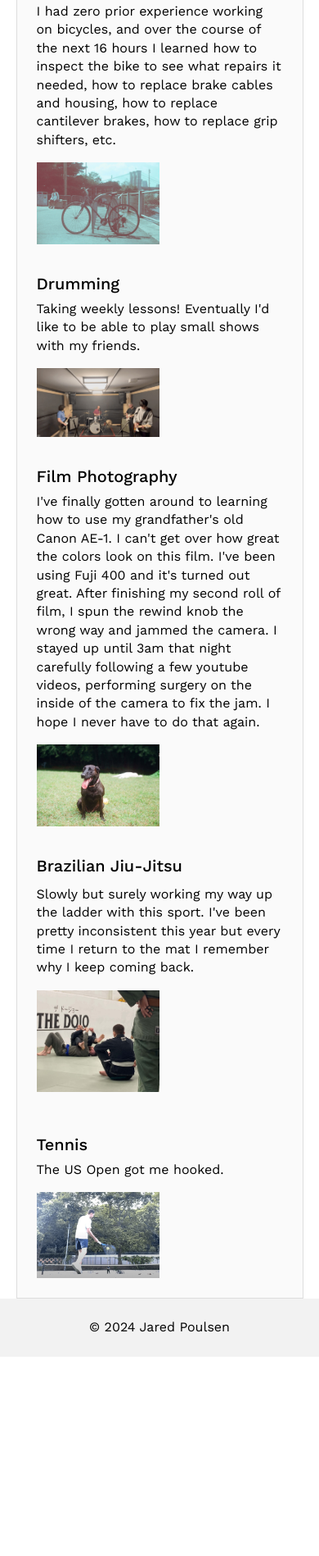
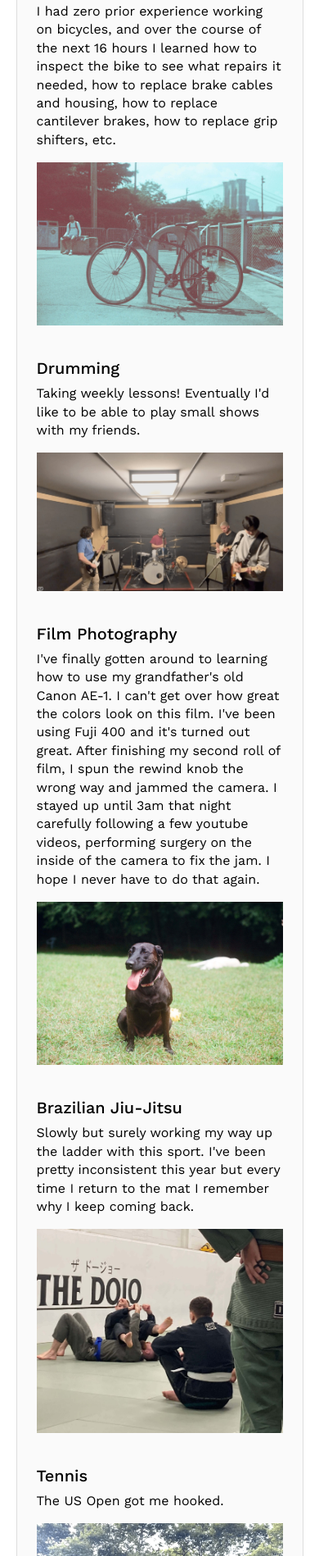
Before and after one commit to jpdesignerdev/portfolio, a plain HTML site: page about.html in a window 390 px wide. Shown: the part 1355-3253 px from the top of the page at 82% size. Before the commit the page ends 3010 px from the top, so only its background shows below. Drawn offline with Linux system fonts and the light colour scheme.

Commit message:
fix bugs

```diff
--- a/about.html
+++ b/about.html
@@ -90,40 +90,27 @@
                 <div>
                     <h3>Bike Repair & Cycling</h3>
                     <p style="margin-bottom: 0px;">In early August of 2024, my bicycle of 12 years was stolen outside of my apartment. The bike was a gift from my dad for my 12th birthday, and I didn't have any plans to part with it. I had left the bike locked outside with just a cable lock, and the next morning it was gone.</p><p>So there I was, left with a cut cable lock and no bicycle. Luckily, a previous roommate left their old, unused junk bicycle here, and I thought it might be a good opportunity to fix it up.</p><p>I had zero prior experience working on bicycles, and over the course of the next 16 hours I learned how to inspect the bike to see what repairs it needed, how to replace brake cables and housing, how to replace cantilever brakes, how to replace grip shifters, etc.</p>
-                    <div class="subFlexrow">
                         <img src="images/trek720 .jpg">
-                    </div>
                 </div>
                 <div>
                     <h3 style="margin-top:36px;">Drumming</h3>
                     <p>Taking weekly lessons! Eventually I'd like to be able to play small shows with my friends.</p>
-                    <div class="subFlexrow">
                         <img src="images/Screenshot 2024-09-14 at 2.22.53 PM.jpg">
-                    </div>
-
-                    </div>
                 <div>
                     <h3 style="margin-top:36px;">Film Photography</h3>
                     <p>I've finally gotten around to learning how to use my grandfather's old Canon AE-1. I can't get over how great the colors look on this film. I've been using Fuji 400 and it's turned out great. After finishing my second roll of film, I spun the rewind knob the wrong way and jammed the camera. I stayed up until 3am that night carefully following a few youtube videos, performing surgery on the inside of the camera to fix the jam. I hope I never have to do that again.</p>
-                    <div class="subFlexrow">
                         <img src="images/000000970020 (1).jpg">
-                    </div>
                 </div>
-                <div></div>
+                <div>
                     <h3 style="margin-top:36px;">Brazilian Jiu-Jitsu</h3>
                     <p>Slowly but surely working my way up the ladder with this sport. I've been pretty inconsistent this year but every time I return to the mat I remember why I keep coming back.</p>
-                    <div class="subFlexrow">
                         <img src="images/IMG_8432 (1) (1).jpeg">
-                    </div>
                 </div>
                 <div>
                     <h3 style="margin-top:36px;">Tennis</h3>
                     <p>The US Open got me hooked.</p>
-                    <div class="subFlexrow">
                         <img src="images/Screenshot 2024-09-14 at 2.26.04 PM.jpg">
-                    </div>
                 </div>
-            </div>
             </div>
         </div>
 
--- a/style.css
+++ b/style.css
@@ -527,8 +527,12 @@ li {
 
     .landing-header {
         padding-top: 0px;
+        padding-bottom: 0px;
     }
 
+    .project {
+        margin-bottom: 0px;
+    }
 
     .company-card {
         min-width: unset;
```
